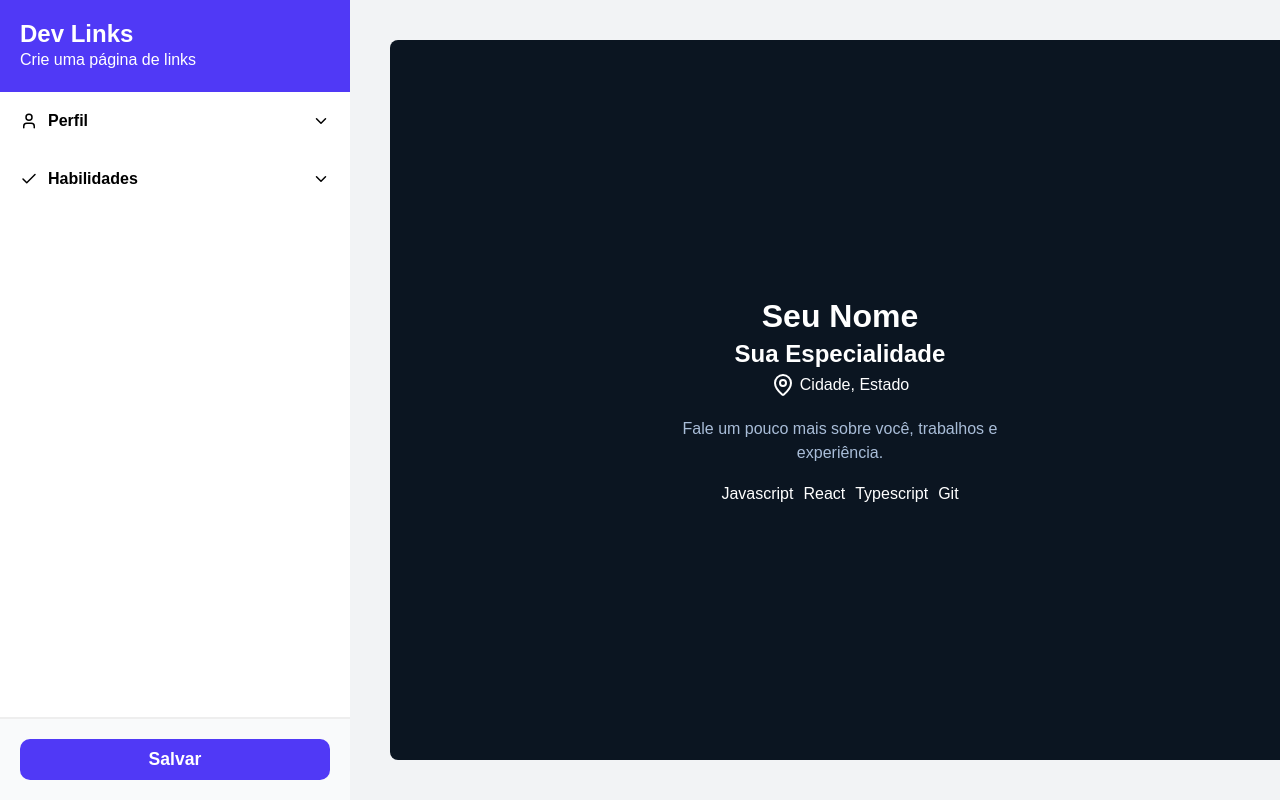
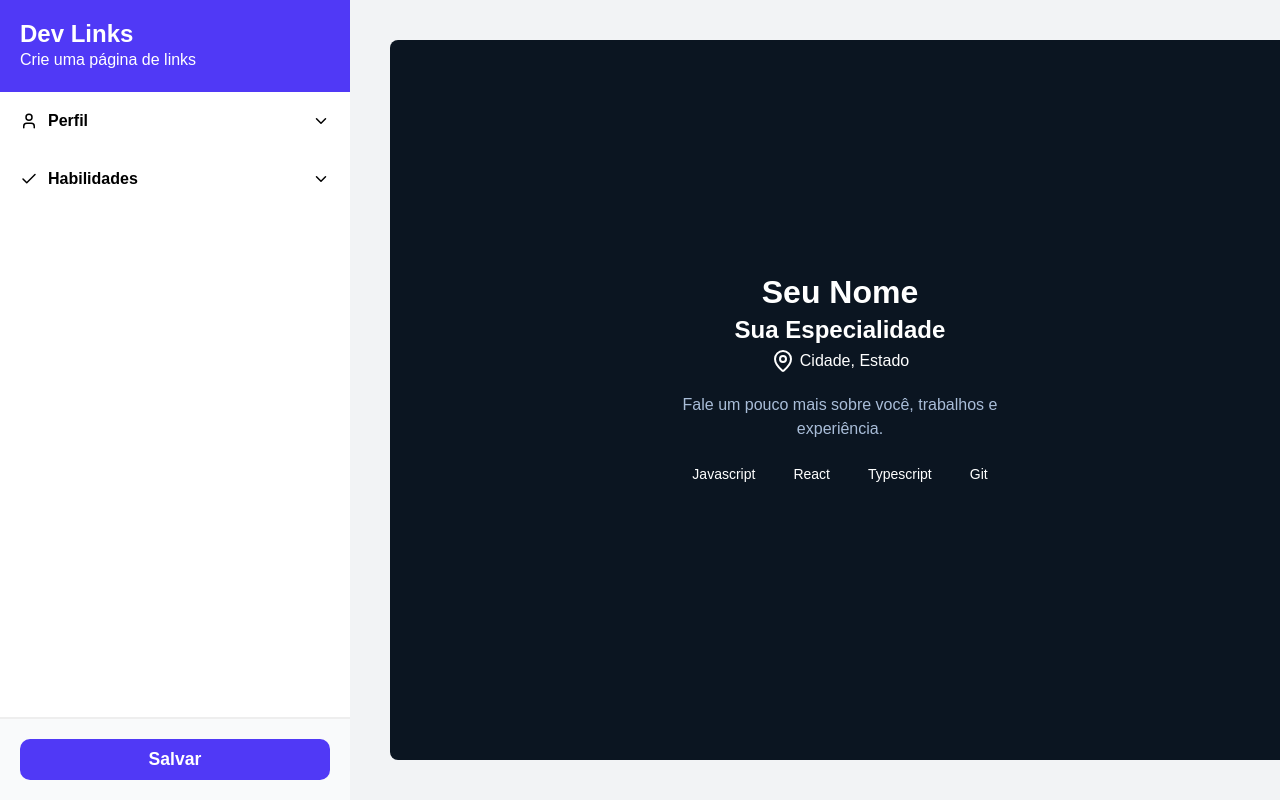
Before and after one commit to lucasmrdeveloper/linkdev, a React (Vite) app: page / in a window 1280 px wide. Shown: the top 800 px of the page. Built offline with nearby package versions, Linux system fonts and the light colour scheme; data requests are answered from the project's data file.

Commit message:
style: adiciona estilos para as habilidades

```diff
--- a/src/features/preview/PreviewArea.css
+++ b/src/features/preview/PreviewArea.css
@@ -35,3 +35,16 @@
     text-align: center;
     margin-bottom: 20px;
 }
+
+.preview-habilidades{
+    display: flex;
+    gap: 8px;
+    margin-bottom: 40px;
+
+    .preview-habilidade{
+        background-color: transparent !important;
+        border-radius: 20px;
+        font-size: 14px;
+        padding: 5px 15px;
+    }
+}
```
